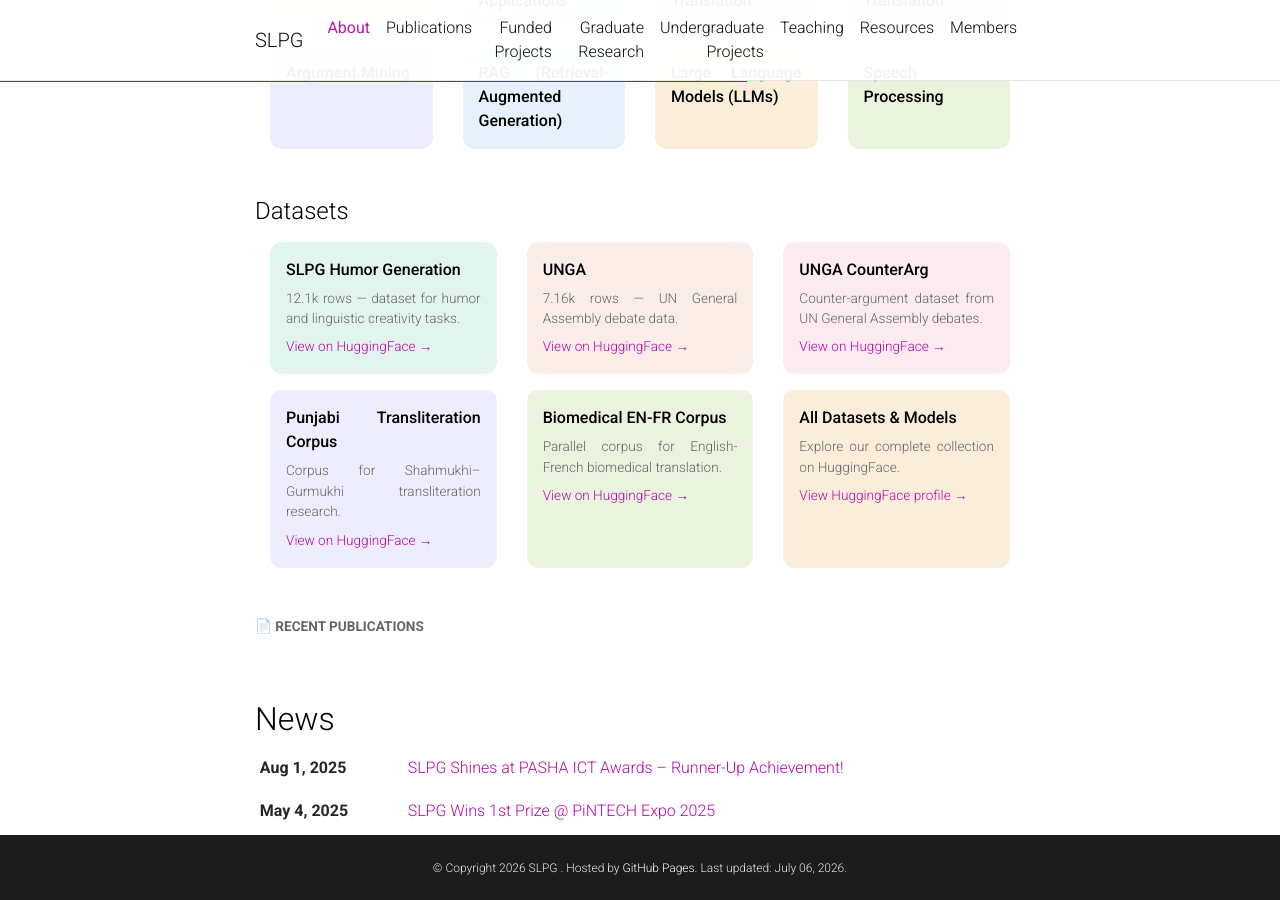
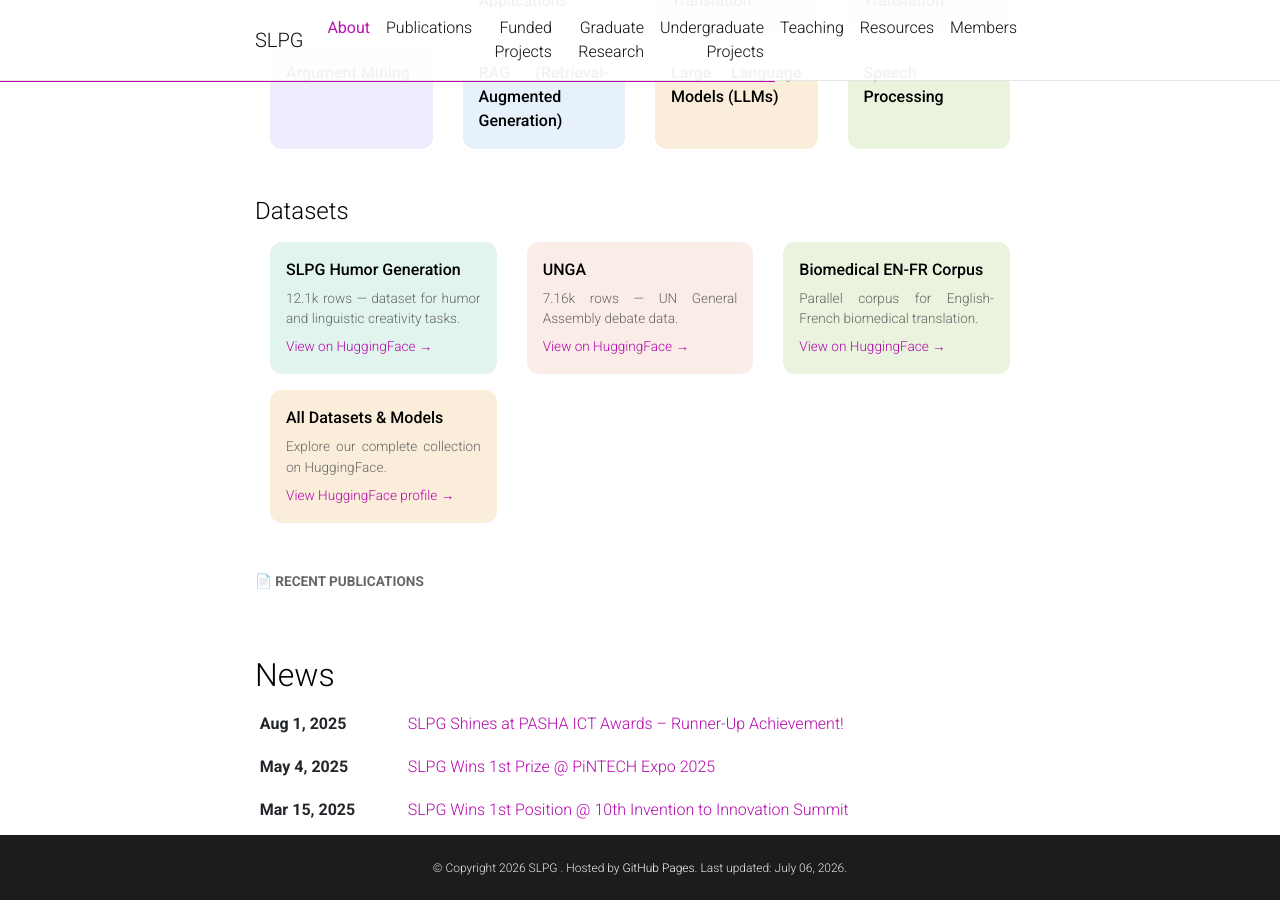
Before and after one commit to slpg-fjwu/slpg-fjwu.github.io, a Jekyll site: the page built from _pages/about.md, in a window 1280 px wide and 900 px high, scrolled down 725 px. Built offline with Jekyll 4.4.1, drawn with Linux system fonts in a browser that asks for light colours; comment, search, counter and statistics services are not loaded; a style sheet for code colours, icons or effects is not loaded.

Commit message:
about.md

```diff
--- a/_pages/about.md
+++ b/_pages/about.md
@@ -140,20 +140,6 @@
     </div>
   </div>
   <div class="col-6 col-md-4" style="margin-bottom: 1rem;">
-    <div style="background: #fbeaf0; border-radius: 12px; padding: 1rem; height: 100%;">
-      <strong>UNGA CounterArg</strong>
-      <p style="font-size: 0.85rem; color: #666; margin: 6px 0;">Counter-argument dataset from UN General Assembly debates.</p>
-      <a href="https://huggingface.co/datasets/SLPG/UNGA-CounterArg" target="_blank" style="font-size: 0.85rem;">View on HuggingFace →</a>
-    </div>
-  </div>
-  <div class="col-6 col-md-4" style="margin-bottom: 1rem;">
-    <div style="background: #eeedfe; border-radius: 12px; padding: 1rem; height: 100%;">
-      <strong>Punjabi Transliteration Corpus</strong>
-      <p style="font-size: 0.85rem; color: #666; margin: 6px 0;">Corpus for Shahmukhi–Gurmukhi transliteration research.</p>
-      <a href="https://huggingface.co/datasets/SLPG/Punjabi_Transliteration_Corpus" target="_blank" style="font-size: 0.85rem;">View on HuggingFace →</a>
-    </div>
-  </div>
-  <div class="col-6 col-md-4" style="margin-bottom: 1rem;">
     <div style="background: #eaf3de; border-radius: 12px; padding: 1rem; height: 100%;">
       <strong>Biomedical EN-FR Corpus</strong>
       <p style="font-size: 0.85rem; color: #666; margin: 6px 0;">Parallel corpus for English-French biomedical translation.</p>
```
